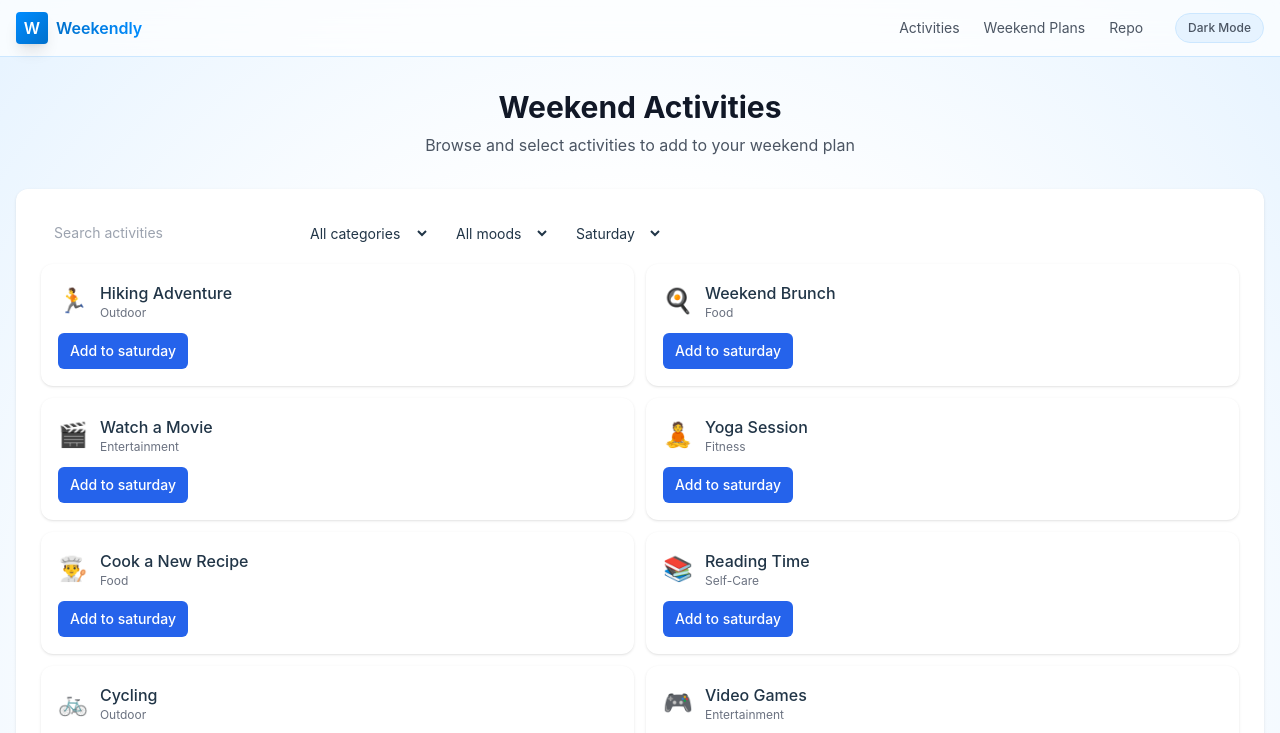
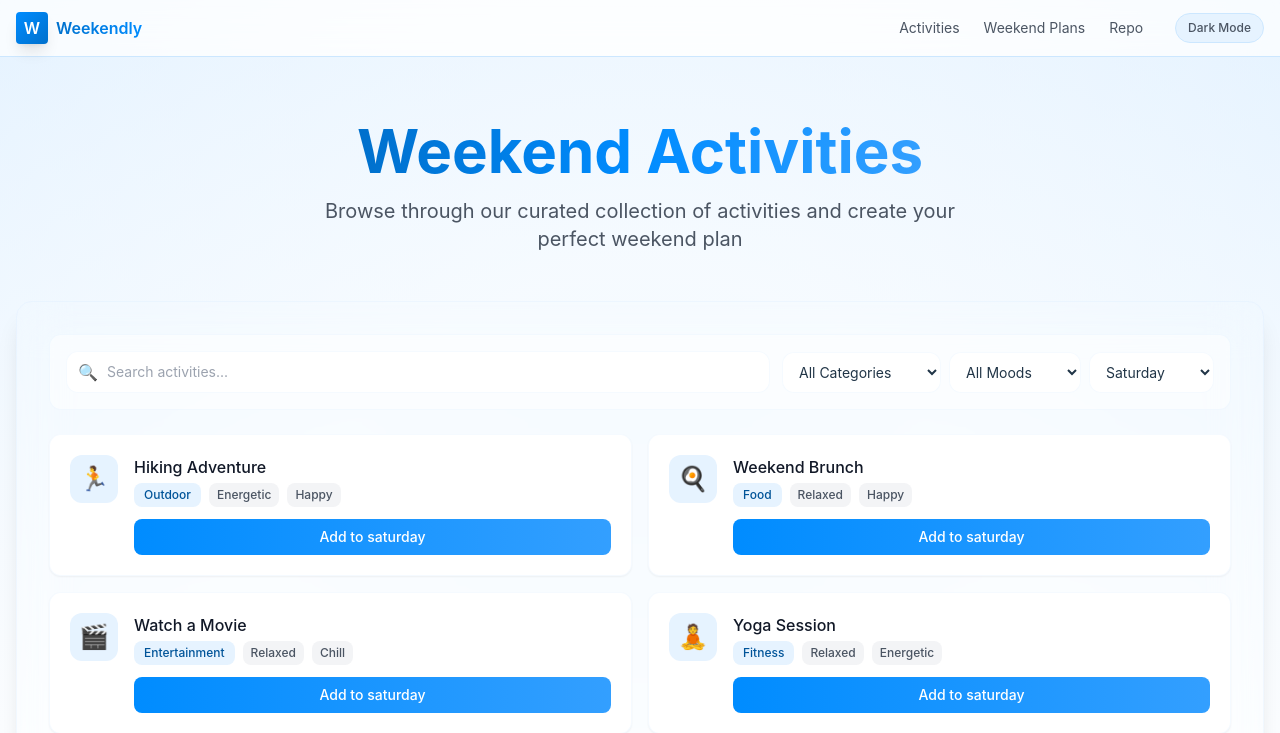
Before and after one commit to Anubhav-MI/Atlan_frontend_project, a React (Vite) app: page /activities in a window 1280 px wide. Shown: the top 733 px of the page. Built offline with nearby package versions, Linux system fonts and the light colour scheme.

Commit message:
updated ui of act page

```diff
--- a/index.html
+++ b/index.html
@@ -38,7 +38,7 @@
         },
       };
     </script>
-    <title>Vite + React + TS</title>
+    <title>Weekendly</title>
   </head>
   <body>
     <div id="root"></div>
--- a/src/features/activities/ActivityList.tsx
+++ b/src/features/activities/ActivityList.tsx
@@ -1,4 +1,5 @@
 import { useEffect, useMemo, useState } from "react";
+import { motion } from "framer-motion";
 import { activitiesCatalog, CATEGORIES, MOODS } from "./data";
 import { Button } from "../../components/ui/Button";
 import {
@@ -44,66 +45,107 @@ export function ActivityList() {
   }, [activities, query, category, mood]);
 
   return (
-    <div className="space-y-3">
-      <div className="flex flex-wrap gap-2 items-center">
+    <div className="space-y-6">
+      {/* Search and Filters */}
+      <div className="bg-white/50 dark:bg-gray-800/50 rounded-xl p-4 backdrop-blur-sm border border-brand-100/20 dark:border-slate-700/30">
+        <div className="flex flex-wrap gap-3 items-center">
+          <div className="flex-1 min-w-[240px]">
+            <div className="relative">
               <input
                 value={query}
                 onChange={(e) => setQuery(e.target.value)}
-          placeholder="Search activities"
-          className="border border-transparent dark:border-slate-700/30 rounded-md px-3 py-2 text-sm w-full sm:w-auto focus:outline-none focus:ring-2 focus:ring-brand-400 bg-white dark:bg-slate-900/60 backdrop-blur"
+                placeholder="Search activities..."
+                className="w-full pl-10 pr-4 py-2.5 bg-white dark:bg-gray-900/60 rounded-xl text-sm border border-brand-100/20 dark:border-slate-700/30 focus:outline-none focus:ring-2 focus:ring-brand-400/40 transition-shadow"
               />
+              <span className="absolute left-3 top-1/2 -translate-y-1/2 text-gray-400">
+                🔍
+              </span>
+            </div>
+          </div>
+
+          <div className="flex flex-wrap gap-2">
             <select
               value={category}
               onChange={(e) => setCategory(e.target.value)}
-          className="border border-transparent dark:border-slate-700/30 rounded-md px-3 py-2 text-sm focus:outline-none focus:ring-2 focus:ring-brand-400 bg-white dark:bg-slate-900/60 backdrop-blur"
+              className="pl-3 pr-8 py-2.5 bg-white dark:bg-gray-900/60 rounded-xl text-sm border border-brand-100/20 dark:border-slate-700/30 focus:outline-none focus:ring-2 focus:ring-brand-400/40 transition-shadow capitalize"
             >
               <option value="all">All categories</option>
               {CATEGORIES.map((c) => (
-            <option key={c} value={c}>
+                <option key={c} value={c} className="capitalize">
                   {c}
                 </option>
               ))}
             </select>
+
             <select
               value={mood}
               onChange={(e) => setMood(e.target.value)}
-          className="border border-transparent dark:border-slate-700/30 rounded-md px-3 py-2 text-sm focus:outline-none focus:ring-2 focus:ring-brand-400 bg-white dark:bg-slate-900/60 backdrop-blur"
+              className="pl-3 pr-8 py-2.5 bg-white dark:bg-gray-900/60 rounded-xl text-sm border border-brand-100/20 dark:border-slate-700/30 focus:outline-none focus:ring-2 focus:ring-brand-400/40 transition-shadow capitalize"
             >
               <option value="all">All moods</option>
               {MOODS.map((m) => (
-            <option key={m} value={m}>
+                <option key={m} value={m} className="capitalize">
                   {m}
                 </option>
               ))}
             </select>
+
             <select
               value={targetDay}
               onChange={(e) => setTargetDay(e.target.value as DayId)}
-          className="border border-transparent dark:border-slate-700/30 rounded-md px-3 py-2 text-sm focus:outline-none focus:ring-2 focus:ring-brand-400 bg-white dark:bg-slate-900/60 backdrop-blur"
+              className="pl-3 pr-8 py-2.5 bg-white dark:bg-gray-900/60 rounded-xl text-sm border border-brand-100/20 dark:border-slate-700/30 focus:outline-none focus:ring-2 focus:ring-brand-400/40 transition-shadow"
             >
               <option value="saturday">Saturday</option>
               <option value="sunday">Sunday</option>
             </select>
           </div>
-      <ul className="grid sm:grid-cols-2 lg:grid-cols-2 gap-3">
-        {filtered.map((a) => (
-          <li
-            key={a.id}
-            className="rounded-xl border border-transparent dark:border-slate-700/30 bg-white dark:bg-slate-900/60 backdrop-blur p-4 shadow-card hover:shadow-lg transition"
-          >
-            <div className="flex items-center gap-3">
-              <span className="text-2xl" aria-hidden>
-                {a.icon}
-              </span>
-              <div>
-                <div className="font-medium dark:text-white">{a.title}</div>
-                <div className="text-xs text-gray-500 dark:text-gray-400 capitalize">
-                  {a.category}
         </div>
       </div>
+
+      {/* Activities Grid */}
+      <div className="grid sm:grid-cols-2 lg:grid-cols-2 gap-4">
+        {filtered.length === 0 ? (
+          <div className="col-span-2 text-center py-12">
+            <div className="text-4xl mb-4">🔍</div>
+            <h3 className="text-lg font-medium text-gray-900 dark:text-white mb-2">
+              No activities found
+            </h3>
+            <p className="text-gray-500 dark:text-gray-400">
+              Try adjusting your filters or search term
+            </p>
           </div>
-            <div className="mt-3">
-              <Button
+        ) : (
+          filtered.map((a) => (
+            <motion.div
+              key={a.id}
+              initial={{ opacity: 0, y: 20 }}
+              animate={{ opacity: 1, y: 0 }}
+              className="group relative bg-white dark:bg-gray-800/50 rounded-xl p-5 shadow-sm hover:shadow-md transition-all duration-300 border border-brand-100/20 dark:border-slate-700/30 hover:border-brand-200/30 dark:hover:border-slate-600/40"
+            >
+              <div className="flex items-start gap-4">
+                <div className="w-12 h-12 flex items-center justify-center bg-brand-50 dark:bg-brand-900/30 rounded-xl text-2xl group-hover:scale-110 transition-transform duration-300">
+                  {a.icon}
+                </div>
+                <div className="flex-1 min-w-0">
+                  <h3 className="font-medium text-gray-900 dark:text-white mb-1 line-clamp-1">
+                    {a.title}
+                  </h3>
+                  <div className="flex flex-wrap gap-2 mb-3">
+                    <span className="inline-flex items-center px-2.5 py-1 rounded-lg text-xs font-medium bg-brand-50 text-brand-700 dark:bg-brand-900/30 dark:text-brand-300 capitalize">
+                      {a.category}
+                    </span>
+                    {a.moods?.map((m) => (
+                      <span
+                        key={m}
+                        className="inline-flex items-center px-2 py-0.5 rounded-lg text-xs font-medium bg-gray-100 text-gray-600 dark:bg-gray-800 dark:text-gray-300 capitalize"
+                      >
+                        {m}
+                      </span>
+                    ))}
+                  </div>
+                  <motion.button
+                    whileHover={{ scale: 1.02 }}
+                    whileTap={{ scale: 0.98 }}
                     onClick={() =>
                       addItem({
                         activityId: a.id,
@@ -112,13 +154,16 @@ export function ActivityList() {
                         durationMin: a.defaultDurationMin || 60,
                       })
                     }
+                    className="w-full py-2 bg-gradient-to-r from-brand-500 to-brand-400 hover:from-brand-600 hover:to-brand-500 text-white rounded-lg text-sm font-medium group-hover:shadow-md transition-all duration-300"
                   >
                     Add to {targetDay}
-              </Button>
+                  </motion.button>
                 </div>
-          </li>
-        ))}
-      </ul>
+              </div>
+            </motion.div>
+          ))
+        )}
+      </div>
     </div>
   );
 }
--- a/src/pages/ActivitiesPage.tsx
+++ b/src/pages/ActivitiesPage.tsx
@@ -2,18 +2,26 @@ import { ActivityList } from "../features/activities/ActivityList";
 
 export function ActivitiesPage() {
   return (
-    <div className="max-w-7xl mx-auto px-4 py-8">
-      <div className="text-center mb-8">
-        <h1 className="text-3xl font-bold text-gray-900 dark:text-white mb-2">
-          Weekend Activities
-        </h1>
-        <p className="text-gray-600 dark:text-gray-300">
-          Browse and select activities to add to your weekend plan
-        </p>
-      </div>
+    <div className="min-h-screen bg-gradient-to-b from-brand-50/50 via-white to-white dark:from-brand-950/10 dark:via-gray-900 dark:to-gray-900">
+      <div className="max-w-7xl mx-auto px-4 py-12 md:py-16">
+        <div className="text-center mb-12 relative">
+          <div className="absolute inset-0 bg-gradient-radial from-brand-50 via-transparent to-transparent dark:from-brand-950/20 -z-10 blur-2xl" />
+          <h1 className="text-4xl md:text-5xl lg:text-6xl font-bold mb-4">
+            <span className="bg-gradient-to-r from-brand-600 via-brand-500 to-brand-400 bg-clip-text text-transparent">
+              Weekend Activities
+            </span>
+          </h1>
+          <p className="text-lg md:text-xl text-gray-600 dark:text-gray-300 max-w-2xl mx-auto leading-relaxed">
+            Browse through our curated collection of activities and create your perfect weekend plan
+          </p>
+        </div>
 
-      <div className="bg-white dark:bg-slate-900/60 backdrop-blur rounded-xl shadow-card p-6 border border-transparent dark:border-slate-700/30">
-        <ActivityList />
+        <div className="relative">
+          <div className="absolute inset-0 bg-gradient-to-b from-white via-gray-50/95 to-white dark:from-gray-900 dark:via-gray-800/95 dark:to-gray-900/90 rounded-2xl -z-10" />
+          <div className="backdrop-blur-xl rounded-2xl shadow-xl hover:shadow-2xl transition-all duration-300 p-8 border border-brand-100/20 dark:border-slate-700/30">
+            <ActivityList />
+          </div>
+        </div>
       </div>
     </div>
   );
```
Also changed, not shown: src/test/mocks.ts (deleted), src/test/setup.ts (deleted), 1 other file (tests, documents, lock files or other folders). Lines whose indentation alone changed are shown as unchanged.
